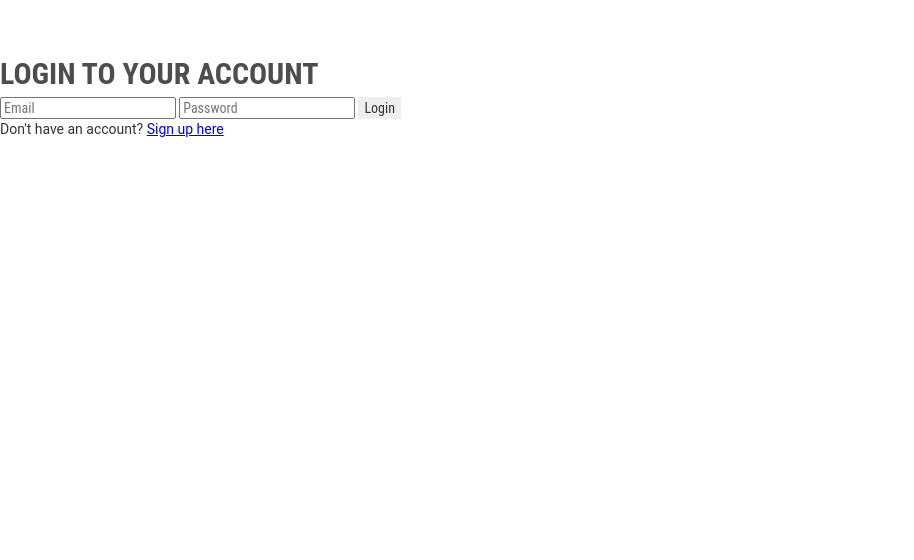
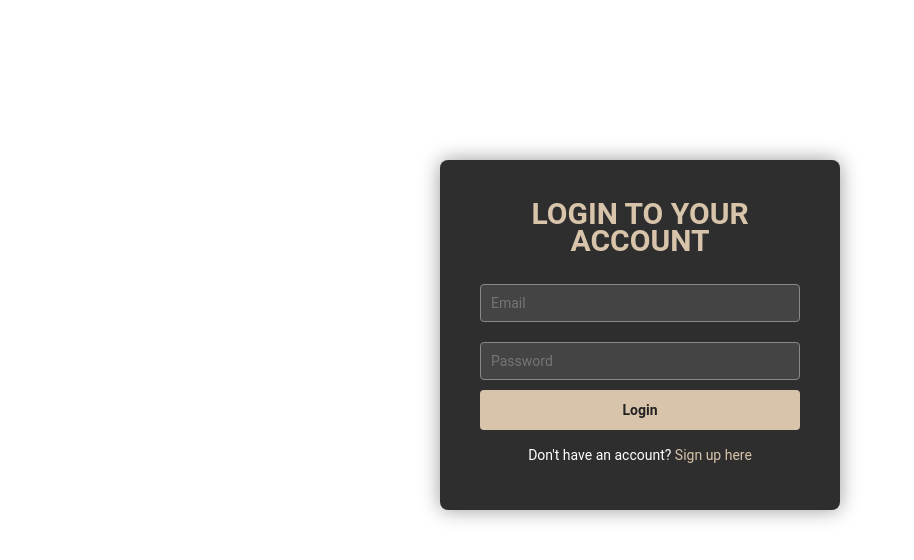
Before and after one commit to fayufy1/LeadYourBuild, a plain HTML site: page login.html in a window 1280 px wide. Shown: the whole page, without its empty margins (0-914 px from the left). Drawn offline with Linux system fonts and the light colour scheme.

Commit message:
Update styles.css

```diff
--- a/styles.css
+++ b/styles.css
@@ -2755,6 +2755,59 @@ html {
     padding: 20px;
     border-left: 4px solid #d3b28c;
 }
+.auth-container {
+  max-width: 400px;
+  margin: 100px auto;
+  padding: 40px;
+  background-color: #2e2e2e;
+  border-radius: 8px;
+  box-shadow: 0 0 20px rgba(0,0,0,0.4);
+  color: #fff;
+  font-family: 'Roboto', sans-serif;
+}
+
+.auth-container h2 {
+  text-align: center;
+  margin-bottom: 20px;
+  font-weight: 700;
+  color: #d8c4aa;
+}
+
+.auth-container input {
+  width: 100%;
+  padding: 10px;
+  margin: 10px 0;
+  background: #444;
+  color: #fff;
+  border: 1px solid #888;
+  border-radius: 4px;
+}
+
+.auth-container button {
+  width: 100%;
+  padding: 10px;
+  background-color: #d8c4aa;
+  color: #222;
+  border: none;
+  border-radius: 4px;
+  font-weight: bold;
+  cursor: pointer;
+}
+
+.auth-container button:hover {
+  background-color: #e0d0b5;
+}
+
+.auth-container p {
+  text-align: center;
+  margin-top: 15px;
+}
+
+.auth-container a {
+  color: #d8c4aa;
+  text-decoration: none;
+}
+
 
 
 
```
